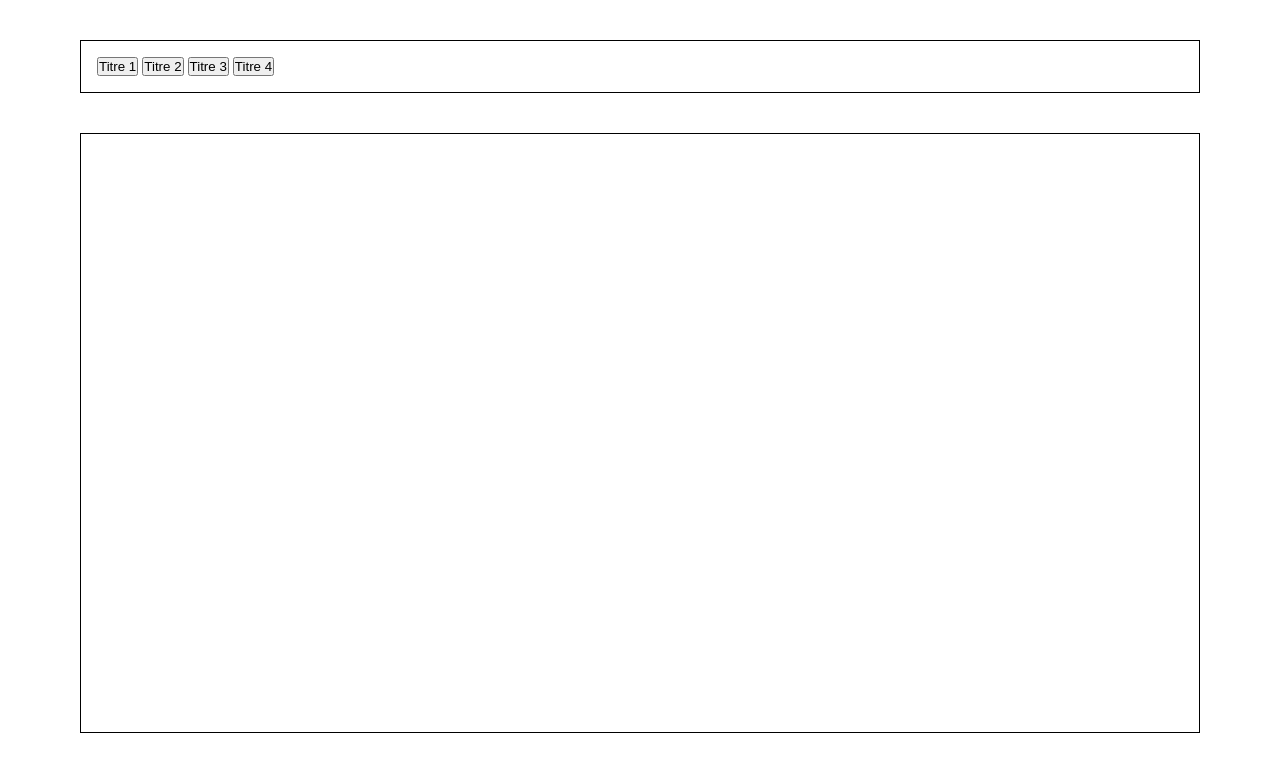
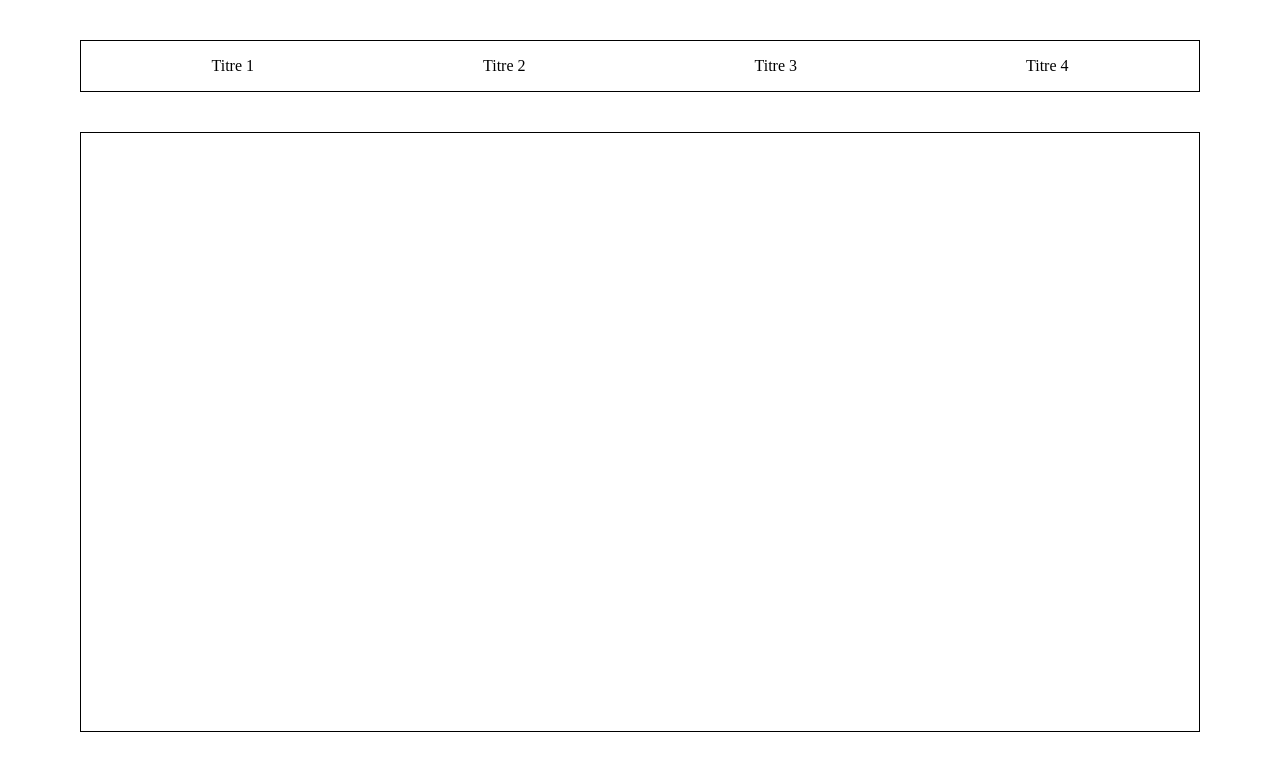
Before and after one commit to N10T/Reinforcement-DOM, a plain HTML site: page index.html in a window 1280 px wide. Drawn offline with Linux system fonts and the light colour scheme.

Commit message:
CSS changed

```diff
--- a/index.html
+++ b/index.html
@@ -9,11 +9,11 @@
     <script src="script.js" type="module"></script>
   </head>
   <body>
-    <section id="tabs" class="container">
-      <button><span class="tab" data-section="section-1">Titre 1</span></button>
-      <button><span class="tab" data-section="section-2">Titre 2</span></button>
-      <button><span class="tab" data-section="section-3">Titre 3</span></button>
-      <button><span class="tab" data-section="section-4">Titre 4</span></button>
+    <section id="Tabs" class="container">
+      <button><span class="Tab" data-section="section-1">Titre 1</span></button>
+      <button><span class="Tab" data-section="section-2">Titre 2</span></button>
+      <button><span class="Tab" data-section="section-3">Titre 3</span></button>
+      <button><span class="Tab" data-section="section-4">Titre 4</span></button>
     </section>
     <section id=content class="container">
       <div class="Page hidden" id="section-1">Page 1</div>
--- a/script.js
+++ b/script.js
@@ -1,10 +1,12 @@
+
 //find all element with "tab" class and have it as a NodeList
+
 
 //find all element with "Page" class and have it as a NodeList
 
 //create a function named render
 //taking 1 argument "event"
-    //in render function
+  //in render function
 // in render find the element of the event
 // find the value of the custom attribute "data-section" of the previous element
 // add the class hidden to all "tab" elements
```
